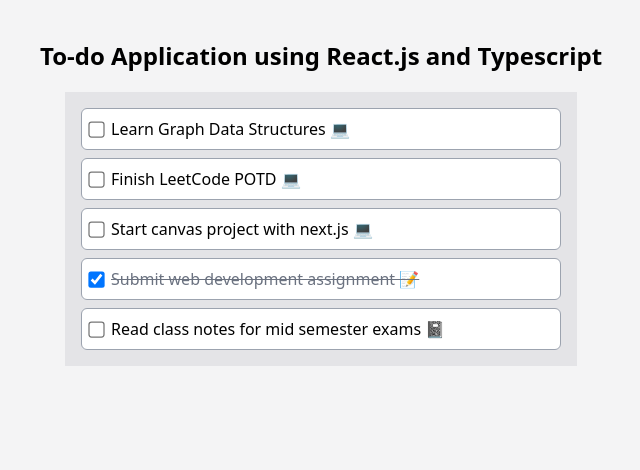
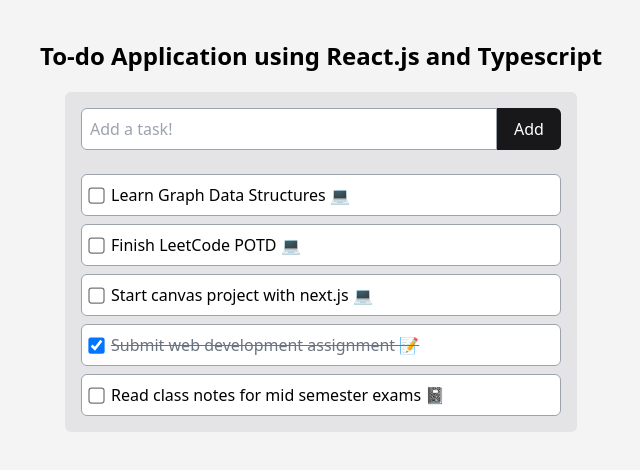
Before and after one commit to yaegareren/react-todo, a React (Vite) app: page / in a window 1280 px wide. Shown: the top 470 px of the page, without its empty margins (319-959 px from the left). Built offline with nearby package versions, Linux system fonts and the light colour scheme.

Commit message:
add new tasks functionality

```diff
--- a/src/App.tsx
+++ b/src/App.tsx
@@ -1,6 +1,7 @@
 import { useState } from "react";
 import TodoList from "./components/TodoList";
 import { myTodos } from "./data/todos";
+import AddTodo from "./components/AddTodo";
 
 function App() {
   const [todos, setTodos] = useState(myTodos);
@@ -11,13 +12,25 @@ function App() {
     );
   }
 
+  function addTodo(title: string) {
+    setTodos((prevTodos) => [
+      {
+        id: prevTodos.length + 1,
+        title,
+        completed: false,
+      },
+      ...prevTodos,
+    ]);
+  }
+
   return (
     <>
       <main className="py-10 h-screen bg-zinc-100 space-y-5">
         <h1 className="font-extrabold text-2xl text-center">
           To-do Application using React.js and Typescript
         </h1>
-        <div className="max-w-lg bg-zinc-200 mx-auto p-4 ">
+        <div className="max-w-lg bg-zinc-200 mx-auto p-4 rounded-md space-y-6 ">
+          <AddTodo onSubmit={addTodo} />
           <div className="space-y-2">
             {todos.map((todo) => (
               <TodoList
--- /dev/null
+++ b/src/components/AddTodo.tsx
@@ -0,0 +1,42 @@
+import { useState } from "react";
+
+interface AddTodoProps {
+  onSubmit: (title: string) => void;
+}
+
+export default function AddTodo({ onSubmit }: AddTodoProps) {
+  const [input, setInput] = useState("");
+
+  function handleSubmit(e: React.FormEvent<HTMLFormElement>) {
+    e.preventDefault();
+
+    if (!input.trim()) return;
+
+    onSubmit(input);
+    setInput("");
+  }
+
+  return (
+    <>
+      <form className="flex" onSubmit={handleSubmit}>
+        <input
+          value={input}
+          onChange={(e) => {
+            setInput(e.target.value);
+          }}
+          type="text"
+          placeholder="Add a task!"
+          className="rounded-s-md grow
+          border
+          border-gray-400 p-2"
+        />
+        <button
+          type="submit"
+          className="w-16 rounded-e-md bg-zinc-900 text-white hover:bg-zinc-800"
+        >
+          Add
+        </button>
+      </form>
+    </>
+  );
+}
```
